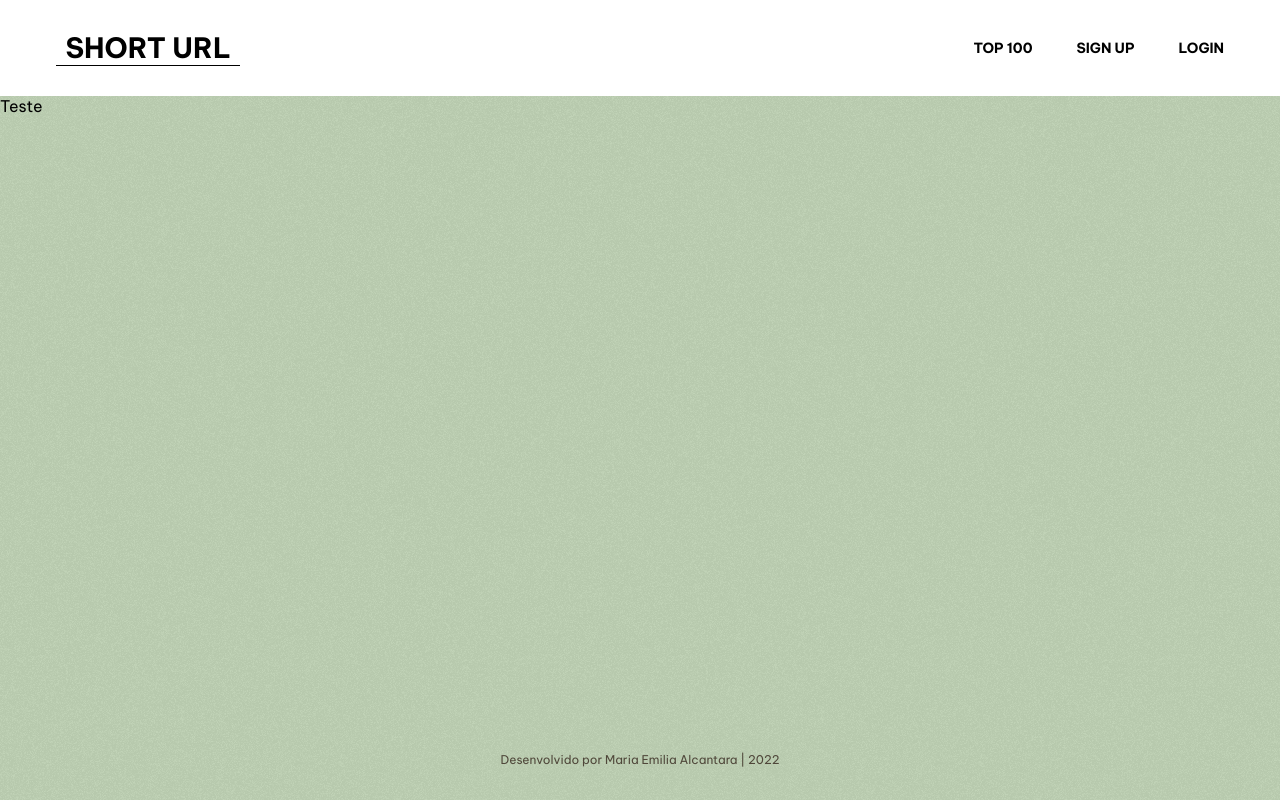
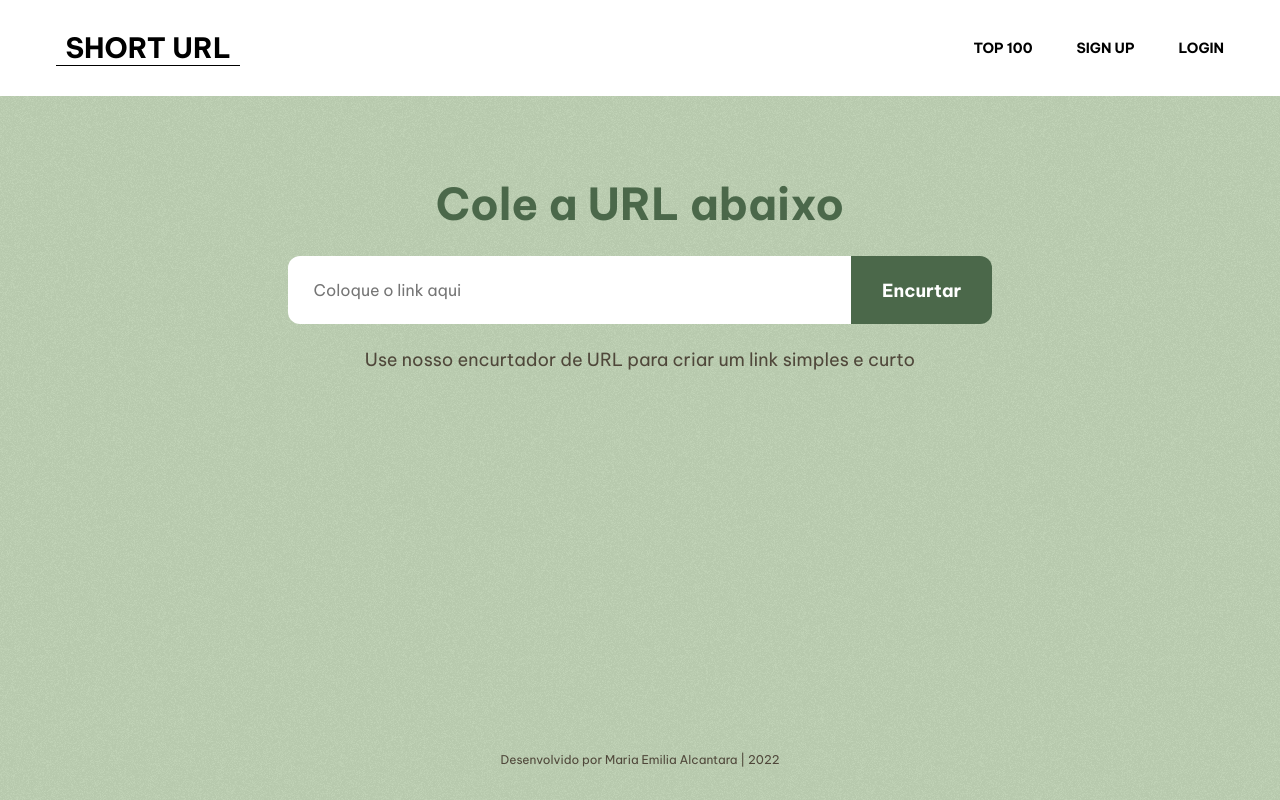
Before and after one commit to MariaEmiliaAlcantara/Short-URL-Frontend, a Vue app: page / in a window 1280 px wide. Built offline with nearby package versions, Linux system fonts and the light colour scheme.

Commit message:
views stylization

```diff
--- a/src/App.vue
+++ b/src/App.vue
@@ -47,7 +47,7 @@ a {
   color: var(--black);
 }
 
-.main-container {
+.main-wrapper {
   height: calc(100vh - 12vh);
   background-image: url("./assets/textura.png");
   background-color: var(--green-50p);
--- a/src/components/Navbar.vue
+++ b/src/components/Navbar.vue
@@ -1,14 +1,14 @@
 <template>
   <nav class="wrapper">
     <div class="logo">
-      <router-link to="/"><p>SHORT URL</p></router-link>
+      <router-link urlShorted="false" to="/"><p>SHORT URL</p></router-link>
     </div>
     <div class="links">
       <router-link to="/top-urls">TOP 100</router-link>
-      <router-link v-if="!user" to="/login">SIGN UP</router-link>
-      <router-link v-if="!user" to="/signup">LOGIN</router-link>
-      <router-link v-if="user" to="/signup">SEUS LINKS</router-link>
-      <router-link v-if="user" to="/signup">LOGOUT</router-link>
+      <router-link v-if="!user" to="/signup">SIGN UP</router-link>
+      <router-link v-if="!user" to="/login">LOGIN</router-link>
+      <router-link v-if="user" to="/userUrls">SEUS LINKS</router-link>
+      <router-link v-if="user" to="/">LOGOUT</router-link>
     </div>
   </nav>
   <router-view />
--- a/src/router/index.js
+++ b/src/router/index.js
@@ -34,6 +34,15 @@ const routes = [
     component: () =>
       import(/* webpackChunkName: "signup" */ "../views/SignupView.vue"),
   },
+  {
+    path: "/userUrls",
+    name: "userUrls",
+    // route level code-splitting
+    // this generates a separate chunk (about.[hash].js) for this route
+    // which is lazy-loaded when the route is visited.
+    component: () =>
+      import(/* webpackChunkName: "userUrls" */ "../views/UserUrlsView.vue"),
+  },
 ];
 
 const router = createRouter({
--- a/src/views/HomeView.vue
+++ b/src/views/HomeView.vue
@@ -1,14 +1,124 @@
 <template>
-  <div class="main-container">Teste</div>
+  <main class="main-wrapper">
+    <div class="main-container">
+      <h1>Cole a URL abaixo</h1>
+      <div class="container-shortener">
+        <input type="text" placeholder="Coloque o link aqui" />
+        <button>Encurtar</button>
+      </div>
+      <p>Use nosso encurtador de URL para criar um link simples e curto</p>
+    </div>
+    <div v-if="urlShort" class="short-url-container">
+      <h3>Muito bom! Aqui está a URL curta:</h3>
+      <div class="result">
+        <p>www.google.com.br</p>
+        <p>hr.OjSnhg</p>
+      </div>
+    </div>
+  </main>
 </template>
 
 <script>
-// @ is an alias to /src
-import NavbarVue from "@/components/Navbar.vue";
-
 export default {
   name: "HomeView",
 };
 </script>
 
-<style scoped></style>
+<style scoped>
+.main-wrapper {
+  display: flex;
+  flex-direction: column;
+  justify-content: flex-start;
+  align-items: center;
+  gap: 8vh;
+}
+
+.main-container {
+  width: 55vw;
+  margin-top: 10vh;
+  display: flex;
+  flex-direction: column;
+  align-items: center;
+  justify-content: center;
+  gap: 3vh;
+}
+
+.main-container h1 {
+  color: var(--green-600);
+  font-size: 2.75rem;
+}
+
+.container-shortener {
+  width: 100%;
+  display: flex;
+  align-items: center;
+}
+
+.container-shortener input {
+  width: 80%;
+  height: 8.5vh;
+  border: none;
+  outline: none;
+  border-top-left-radius: 12px;
+  border-bottom-left-radius: 12px;
+
+  padding: 0 2vw;
+  color: var(--green-100);
+  font-size: 1rem;
+}
+
+.container-shortener input:focus {
+  border-top: 2px solid var(--green-400);
+  border-left: 2px solid var(--green-400);
+  border-bottom: 2px solid var(--green-400);
+  color: var(--black);
+}
+
+.container-shortener button {
+  width: 20%;
+  height: 8.5vh;
+  background-color: var(--green-600);
+  color: var(--white);
+  font-size: 1.125rem;
+  font-weight: bold;
+  border: none;
+  outline: none;
+  border-top-right-radius: 12px;
+  border-bottom-right-radius: 12px;
+  cursor: pointer;
+  transition: background-color 0.5s;
+}
+.container-shortener button:hover {
+  background-color: var(--green-400);
+}
+
+.main-container p {
+  color: var(--brown-400);
+  font-size: 1.125rem;
+}
+
+.short-url-container {
+  width: 100%;
+  display: flex;
+  flex-direction: column;
+  align-items: center;
+  gap: 3vh;
+}
+
+.short-url-container h3 {
+  color: var(--green-600);
+  font-size: 1.5rem;
+}
+
+.short-url-container .result {
+  width: 45vw;
+  height: 8.5vh;
+  display: flex;
+  justify-content: space-around;
+  align-items: center;
+  background-color: var(--green-400);
+  color: var(--white);
+  font-size: 1.25rem;
+  border-radius: 12px;
+}
+</style>
--- a/src/views/LoginView.vue
+++ b/src/views/LoginView.vue
@@ -1,3 +1,83 @@
 <template>
-  <div class="main-container">Login</div>
+  <main class="main-wrapper">
+    <div class="main-container">
+      <h3>Bem vindo!</h3>
+      <label
+        >Email
+        <input type="text" placeholder="Endereço de e-mail" />
+      </label>
+      <label
+        >Senha
+        <input type="password" placeholder="Digite a sua senha" />
+      </label>
+      <button type="submit">Log in</button>
+    </div>
+  </main>
 </template>
+
+<style scoped>
+.main-wrapper {
+  display: flex;
+  flex-direction: column;
+  justify-content: flex-start;
+  align-items: center;
+}
+
+.main-container {
+  width: 30vw;
+  height: 65vh;
+  margin-top: 7vh;
+  display: flex;
+  flex-direction: column;
+  align-items: center;
+  justify-content: flex-start;
+  gap: 4vh;
+  background-color: var(--white);
+  border-radius: 28px;
+}
+
+.main-container h3 {
+  margin-top: 6vh;
+  font-size: 2rem;
+  color: var(--green-600);
+}
+
+.main-container label {
+  display: flex;
+  flex-direction: column;
+  width: 23vw;
+  font-size: 0.875rem;
+  color: var(--green-600);
+  font-weight: bold;
+}
+
+.main-container input {
+  height: 7vh;
+  outline: none;
+  border: 1px solid var(--brown-100);
+  border-radius: 8px;
+  padding: 0 1vw;
+  font-size: 0.75rem;
+  margin-top: 4px;
+}
+.main-container input:focus {
+  border: 2px solid var(--green-400);
+  color: var(--black);
+}
+
+.main-container button {
+  width: 23vw;
+  height: 7vh;
+  background-color: var(--green-600);
+  color: var(--white);
+  font-size: 1.125rem;
+  border: none;
+  border-radius: 28px;
+  margin-top: 3vh;
+  transition: background-color 0.5s;
+}
+
+.main-container button:hover {
+  background-color: var(--green-400);
+}
+</style>
--- a/src/views/SignupView.vue
+++ b/src/views/SignupView.vue
@@ -1,3 +1,103 @@
 <template>
-  <div class="main-container">Sign Up</div>
+  <main class="main-wrapper">
+    <div class="main-container">
+      <h3>Bem vindo!</h3>
+      <label
+        >Nome completo
+        <input type="text" placeholder="Digite o seu nome completo" />
+      </label>
+      <label
+        >Email
+        <input type="text" placeholder="Endereço de e-mail" />
+      </label>
+      <div class="password">
+        <label
+          >Senha
+          <input type="password" placeholder="Digite a sua senha" />
+        </label>
+        <label
+          >Confirmar senha
+          <input type="password" placeholder="Repita a senha " />
+        </label>
+      </div>
+      <button type="submit">Cadastrar-se</button>
+    </div>
+  </main>
 </template>
+
+<style scoped>
+.main-wrapper {
+  display: flex;
+  flex-direction: column;
+  justify-content: flex-start;
+  align-items: center;
+}
+
+.main-container {
+  width: 30vw;
+  height: 68vh;
+  margin-top: 7vh;
+  display: flex;
+  flex-direction: column;
+  align-items: center;
+  justify-content: flex-start;
+  gap: 3vh;
+  background-color: var(--white);
+  border-radius: 28px;
+}
+
+.main-container h3 {
+  margin-top: 5vh;
+  font-size: 2rem;
+  color: var(--green-600);
+}
+
+.main-container label {
+  display: flex;
+  flex-direction: column;
+  width: 23vw;
+  font-size: 0.875rem;
+  color: var(--green-600);
+  font-weight: bold;
+}
+
+.main-container input {
+  height: 7vh;
+  outline: none;
+  border: 1px solid var(--brown-100);
+  border-radius: 8px;
+  padding: 0 1vw;
+  font-size: 0.75rem;
+  margin-top: 2px;
+}
+
+.password {
+  width: 23vw;
+  display: flex;
+  gap: 1vw;
+}
+
+.password label {
+  width: 11vw;
+}
+.main-container input:focus {
+  border: 2px solid var(--green-400);
+  color: var(--black);
+}
+
+.main-container button {
+  width: 23vw;
+  height: 7vh;
+  background-color: var(--green-600);
+  color: var(--white);
+  font-size: 1.125rem;
+  border: none;
+  border-radius: 28px;
+  transition: background-color 0.5s;
+  margin-top: 1vh;
+}
+
+.main-container button:hover {
+  background-color: var(--green-400);
+}
+</style>
--- a/src/views/TopUrlsView.vue
+++ b/src/views/TopUrlsView.vue
@@ -1,5 +1,101 @@
 <template>
-  <div class="about">
-    <div class="main-container">Top</div>
-  </div>
+  <main class="main-wrapper">
+    <div class="main-container">
+      <h1>Top 100 URLs</h1>
+      <p>Veja a lista das URLs que foram encurtadas mais visitadas</p>
+      <table>
+        <thead>
+          <tr>
+            <th>URL original</th>
+            <th>URL curta</th>
+            <th>Cliques</th>
+          </tr>
+        </thead>
+        <tbody>
+          <tr>
+            <td>google.com</td>
+            <td>sh.hGnH</td>
+            <td>10</td>
+          </tr>
+          <tr>
+            <td>google.com</td>
+            <td>sh.hGnH</td>
+            <td>10</td>
+          </tr>
+          <tr>
+            <td>google.com</td>
+            <td>sh.hGnH</td>
+            <td>10</td>
+          </tr>
+        </tbody>
+      </table>
+    </div>
+  </main>
 </template>
+
+<style scoped>
+.main-wrapper {
+  display: flex;
+  flex-direction: column;
+  justify-content: flex-start;
+  align-items: center;
+}
+
+.main-container {
+  width: 100vw;
+  margin-top: 6vh;
+  display: flex;
+  flex-direction: column;
+  align-items: center;
+  justify-content: center;
+  gap: 2vh;
+}
+
+.main-container h1 {
+  color: var(--green-600);
+  font-size: 2.75rem;
+}
+
+.main-container p {
+  color: var(--brown-400);
+  font-size: 1.125rem;
+}
+
+.main-container table {
+  width: 77vw;
+  margin-top: 3vh;
+  border-spacing: 0px 10px;
+  text-align: center;
+}
+
+table thead {
+  height: 6.5vh;
+  background-color: var(--green-400);
+  color: var(--white);
+  font-size: 1.125rem;
+  margin-bottom: 1vh;
+}
+
+table tbody tr {
+  height: 6.5vh;
+  background-color: var(--white);
+  font-size: 1.125rem;
+  color: var(--green-600);
+}
+
+th:nth-child(1) {
+  border-radius: 12px 0px 0px 12px;
+}
+
+th:nth-last-child(1) {
+  border-radius: 0px 12px 12px 0px;
+}
+
+td:nth-child(1) {
+  border-radius: 12px 0px 0px 12px;
+}
+
+td:nth-last-child(1) {
+  border-radius: 0px 12px 12px 0px;
+}
+</style>
--- /dev/null
+++ b/src/views/UserUrlsView.vue
@@ -0,0 +1,3 @@
+<template>
+  <main class="main-wrapper"></main>
+</template>
```
